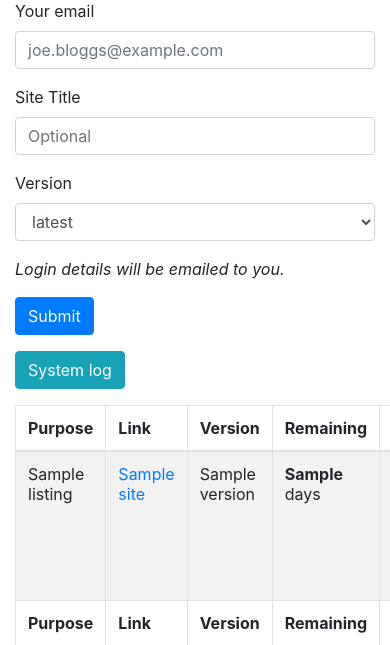
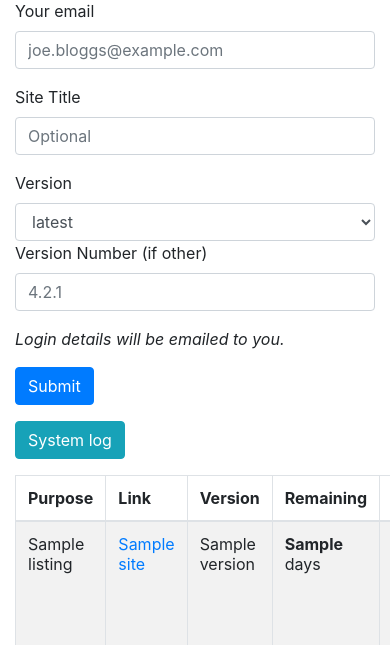
Before and after one commit to bredigital/wordpress-generator, a PHP site: template src/app/View/listing.html.twig in a window 390 px wide; the page is wider, and only the part inside the window is pictured. Shown: the part 345-990 px from the top of that part. Run offline with PHP 8.4, Linux system fonts and the light colour scheme; the template is opened without the code that fills it: most values are stand-ins (such as "Sample title", 1, 10 or a date in 2020); some libraries are stand-ins or nearby versions.

Commit message:
Choose WP version.

```diff
--- a/src/app/View/Segments/form_create.html.twig
+++ b/src/app/View/Segments/form_create.html.twig
@@ -8,15 +8,20 @@
 		<label for="name">Site Title</label>
 		<input name="name" type="text" placeholder="Optional" class="form-control" />
 	</div>
-	<div class="form-group">
-		<label for="v">Version</label>
-		<select class="form-control" name="v">
-			<option>latest</option>
-			<option>nightly</option>
-		</select>
+	<div class="form-group row">
+		<div class="col-sm-8">
+			<label for="v" id="selVersion">Version</label>
+			<select class="form-control" name="v">
+				<option>latest</option>
+				<option>nightly</option>
+				<option value="other">other...</option>
+			</select>
+		</div>
+		<div class="col-sm-4" id="txtVersionNo">
+			<label for="vnum">Version Number (if other)</label>
+			<input name="vnum" type="text" placeholder="4.2.1" class="form-control" />
+		</div>
 	</div>
 	<p><em>Login details will be emailed to you.</em></p>
-	<button type="submit" class="btn btn-primary" value="Create" onclick="return confirm('WARNING: All sites generated begin with a 60 day expiry. It is your responsibility to ensure the site remains active as long as it is needed, otherwise it will be automatically pruned.')">
-		Submit
-	</button>
+	<button type="submit" class="btn btn-primary" value="Create" id="btnCreateNew">Submit</button>
 </form>
--- a/src/app/View/Segments/form_import.html.twig
+++ b/src/app/View/Segments/form_import.html.twig
@@ -18,7 +18,5 @@
 		</div>
 	</div>
 	<p><em>Login details will be emailed to you.</em></p>
-	<button type="submit" class="btn btn-primary" value="Create" onclick="return confirm('WARNING: All sites generated begin with a 60 day expiry. It is your responsibility to ensure the site remains active as long as it is needed, otherwise it will be automatically pruned.')">
-		Submit
-	</button>
+	<button type="submit" class="btn btn-primary" value="Create" id="btnImportNew">Submit</button>
 </form>
--- a/src/assets/home.js
+++ b/src/assets/home.js
@@ -1,4 +1,13 @@
 window.onload = function() {
+	$newmsg = 'WARNING: All sites generated begin with a 60 day expiry. It is your responsibility to ensure the site remains active as long as it is needed, otherwise it will be automatically pruned.';
+	document.getElementById("btnCreateNew").onclick = function(e) {
+		return confirm($newmsg);
+	}
+
+	document.getElementById("btnImportNew").onclick = function(e) {
+		return confirm($newmsg);
+	}
+
 	objCreate = [ document.getElementById("frmCreate"), document.getElementById("btnCreate") ];
 	objImport = [ document.getElementById("frmImport"), document.getElementById("btnImport") ];
 	document.getElementById("btnCreate").onclick = function(e) {
```
Also changed, not shown: src/index.php (+5 -3 lines), CHANGELOG.md.
